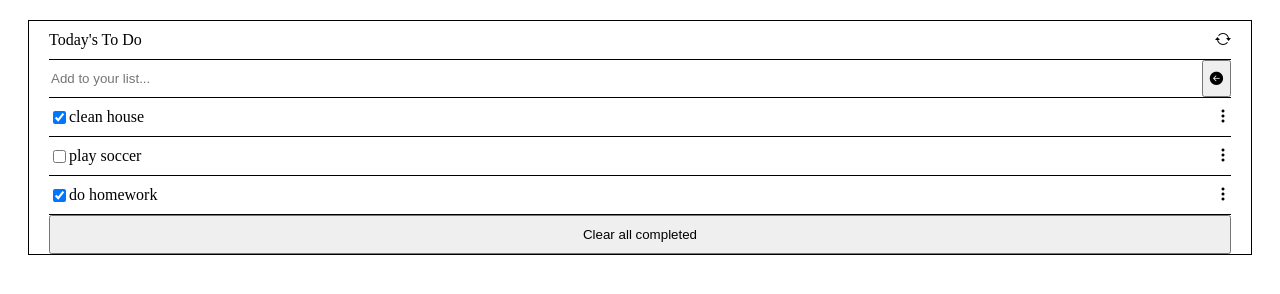
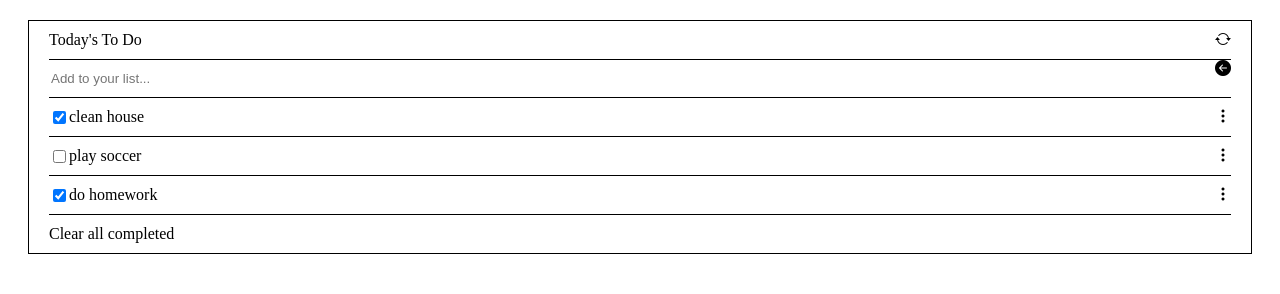
Before and after one commit to storres20/TODOlistproject, a website built with webpack: page src/index.html in a window 1280 px wide. Built offline with nearby package versions, Linux system fonts and the light colour scheme.

Commit message:
Fix html file

```diff
--- a/src/index.html
+++ b/src/index.html
@@ -19,13 +19,13 @@
 
 		  <form action="">
 				<input class="formInput" type="text" placeholder="Add to your list...">
-		    <button type="submit"><i class="bi bi-arrow-left-circle-fill"></i></button>
+		    <i class="bi bi-arrow-left-circle-fill"></i>
 		  </form>
 
 		  <section id="todoList">
 		  </section>
 
-		  <button type="button" class="clearAll">Clear all completed</button>
+		  <div class="clearAll">Clear all completed</div>
 		</div>
   </body>
 </html>
```
